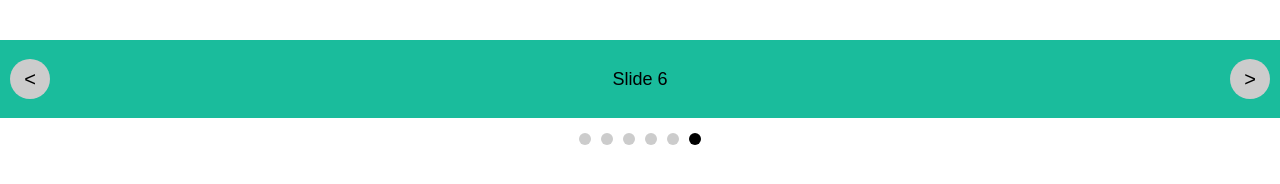
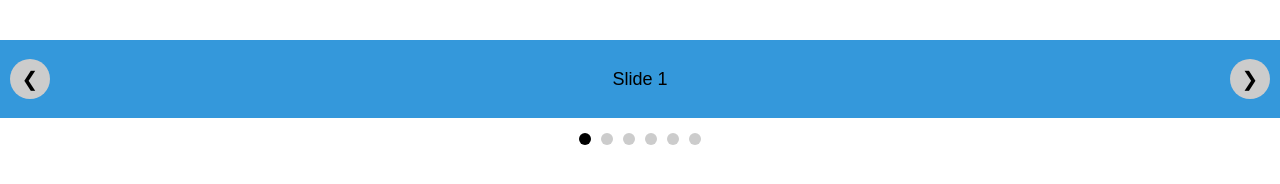
Before and after one commit to Minhnhatdo123/slidezy, a website: page index.html in a window 1280 px wide. Drawn offline with Linux system fonts and the light colour scheme.

Commit message:
Write HTML optimization

```diff
--- a/index.html
+++ b/index.html
@@ -9,7 +9,7 @@
     <link rel="stylesheet" href="./src/slidezy.css">
 </head>
 <body>
-    <div id="mySlider" class="slidezy">
+    <!-- <div id="mySlider" class="slidezy">
         <div class="slidezy-content">
             <div class="slidezy-track">
                 <div class="slide-1 slidezy-slide">Slide 1</div>
@@ -32,8 +32,16 @@
             <div class="slidezy-dot"></div>
 
         </div>
+    </div> -->
+
+    <div id="mySlider">
+            <div class="slide-1">Slide 1</div>
+            <div class="slide-2">Slide 2</div>
+            <div class="slide-3">Slide 3</div>
+            <div class="slide-4">Slide 4</div>
+            <div class="slide-5">Slide 5</div>
+            <div class="slide-6">Slide 6</div>
     </div>
-
     <script src="./src/slidezy.js"></script>
 </body>
 </html>
--- a/src/slidezy.js
+++ b/src/slidezy.js
@@ -13,21 +13,77 @@ class Slidezy{
             loop: true // Slide có lặp lại hay không
         }, options);
 
+        this.index = 0;
+        this.timer = null;
+
+        this._createBuild();
+
         this.track = this.container.querySelector('.slidezy-track'); // Thẻ chứa các slide
         this.slides = this.container.querySelectorAll('.slidezy-slide');
+            this.prevBtn = this.container.querySelector('.slidezy-prev');
+        this.nextBtn = this.container.querySelector('.slidezy-next');
+        this.dots = this.container.querySelectorAll('.slidezy-dot');
 
         if(this.options.loop){
             this._setupCloneSlides(); // Thiết lập các slide clone để tạo hiệu ứng loop mượt mà
         }
 
-        this.prevBtn = this.container.querySelector('.slidezy-prev');
-        this.nextBtn = this.container.querySelector('.slidezy-next');
-        this.dots = this.container.querySelectorAll('.slidezy-dot');
-        this.index = 0;
-        this.timer = null;
+        this.track.style.transition = `transform ${this.options.transitionDuration}ms ease`;
 
-        this.track.style.transition = `transform ${this.options.transitionDuration}ms ease`;
         this._init();
+    }
+
+    _createBuild() {
+        // Thêm class cho container
+        this.container.classList.add('slidezy');
+
+        // Tạo wrapper chứa các slide
+        const content = document.createElement('div');
+        content.classList.add('slidezy-content');
+
+        const track = document.createElement('div');
+        track.classList.add('slidezy-track');
+
+        const slides = Array.from(this.container.children);
+        slides.forEach(slide => {
+            slide.classList.add('slidezy-slide');
+            track.appendChild(slide);
+        })
+
+        // Clear container và thêm lại nội dung đã được bọc trong track
+        this.container.innerHTML = '';
+
+        // Gắn lại structure mới vào container
+        content.appendChild(track);
+        this.container.appendChild(content);
+
+        // Tạo nút điều khiển Prev / Next
+
+        const prevBtn = document.createElement('button');
+        prevBtn.classList.add('slidezy-prev');
+        prevBtn.innerHTML = '&#10094;'; // Biểu tượng mũi tên trái
+
+        const nextBtn = document.createElement('button');
+        nextBtn.classList.add('slidezy-next');
+        nextBtn.innerHTML = '&#10095;'; // Biểu tượng mũi tên phải
+
+        content.appendChild(prevBtn);
+        content.appendChild(nextBtn);
+
+        // Tao dot navigation
+        const dotsContainer = document.createElement('div');
+        dotsContainer.classList.add('slidezy-nav');
+
+        slides.forEach((_, index) => {
+            const dot = document.createElement('span');
+            dot.classList.add('slidezy-dot');
+            if(index === 0) {
+                dot.classList.add('active');
+            }
+            dotsContainer.appendChild(dot);
+        })
+
+        this.container.appendChild(dotsContainer);
     }
 
     // Khởi tạo
@@ -93,9 +149,9 @@ class Slidezy{
         if(this.options.loop) {
             realIndex = this.index - 1;
             if(realIndex < 0){
-                realIndex = this.slides.length - 1; // Trường hợp đang ở clone đầu tiên
+                realIndex = this.dots.length - 1; // Trường hợp đang ở clone đầu tiên
             }
-            if(realIndex >= this.slides.length ){
+            if(realIndex >= this.dots.length ){
                 realIndex = 0; // Trường hợp đang ở clone cuối cùng
             }
         }
```
Also changed, not shown: slidezy.min.js.
